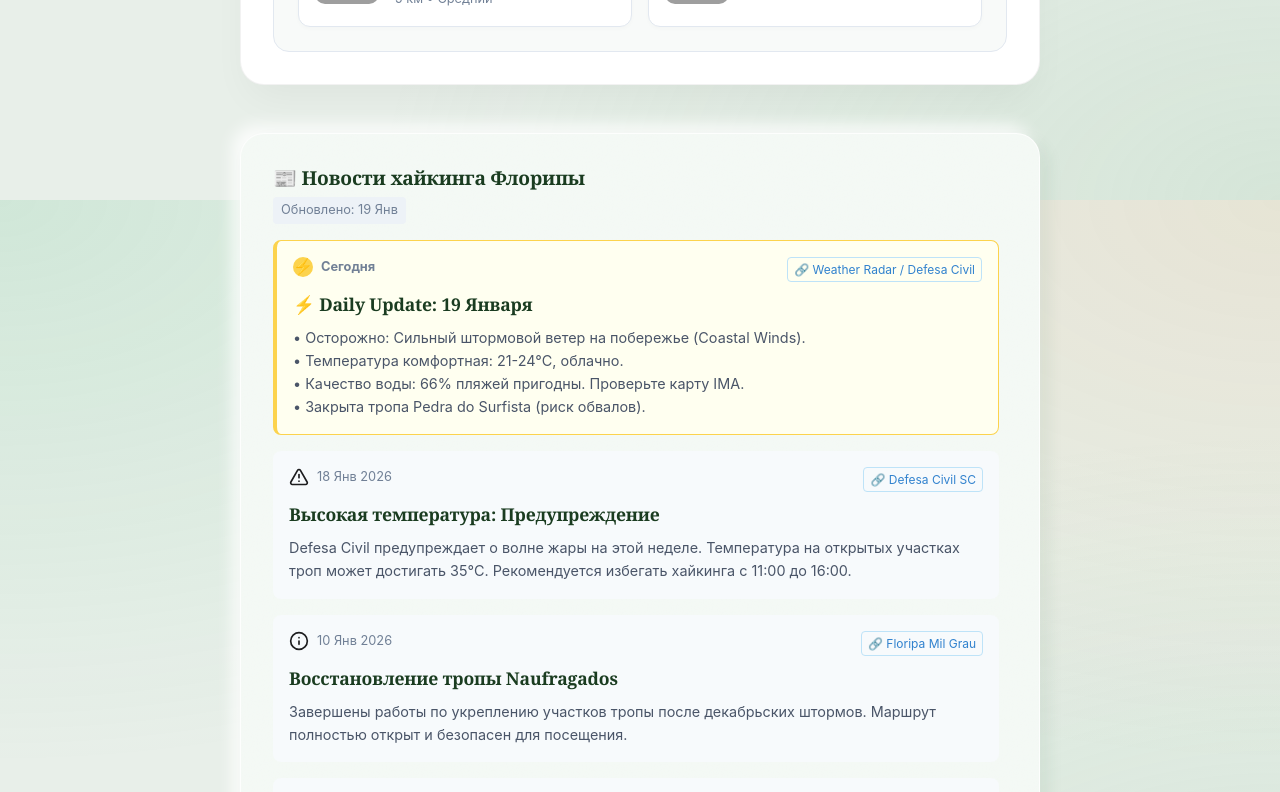
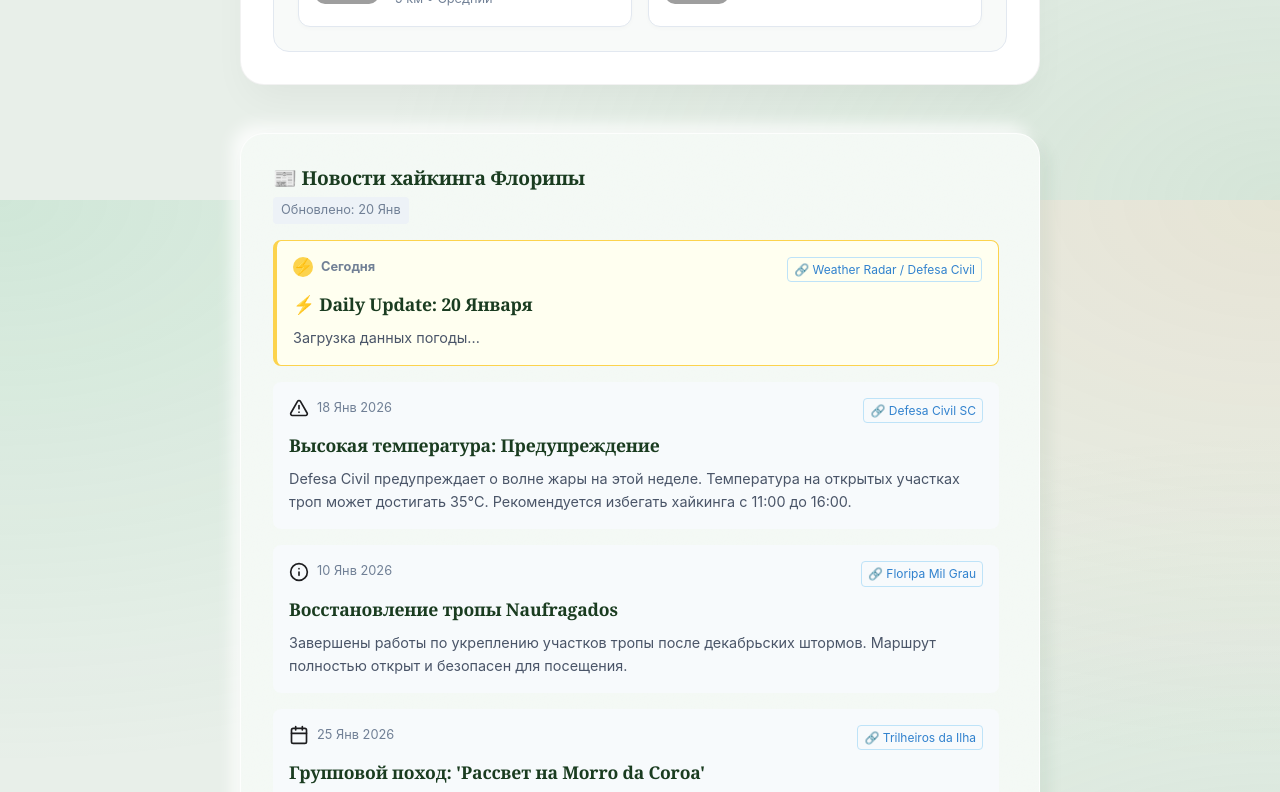
Before and after one commit to deborahnelson8788726/floripahikegpro, a React (Vite) app: page / in a window 1280 px wide. Shown: the part 1400-2192 px from the top of the page. Built offline with nearby package versions, Linux system fonts and the light colour scheme; no server answers; grey boxes are pictures that could not be loaded.

Commit message:
feat: implement dynamic daily update with live weather data

```diff
--- a/src/App.jsx
+++ b/src/App.jsx
@@ -167,7 +167,7 @@ function App() {
                 <TrailSuggester />
 
                 {/* 3) 📰 Новости хайкинга Флорипы */}
-                <NewsFeed />
+                <NewsFeed weather={weather} />
 
                 {/* 4) 🗺️ ИНТЕРАКТИВНАЯ КАРТА МАРШРУТОВ */}
                 <div style={{ display: 'flex', flexDirection: 'column', gap: '0.5rem' }}>
--- a/src/components/NewsFeed.jsx
+++ b/src/components/NewsFeed.jsx
@@ -1,16 +1,36 @@
 import { AlertTriangle, Info, Calendar } from 'lucide-react';
 
-export default function NewsFeed() {
-    const news = [
-        {
+export default function NewsFeed({ weather }) {
+    // Dynamic Daily Update Logic
+    const getDailyUpdate = () => {
+        const now = new Date();
+        const months = ['Января', 'Февраля', 'Марта', 'Апреля', 'Мая', 'Июня', 'Июля', 'Августа', 'Сентября', 'Октября', 'Ноября', 'Декабря'];
+        const dateStr = `${now.getDate()} ${months[now.getMonth()]}`;
+
+        let weatherText = "Загрузка данных погоды...";
+        if (weather && weather.current) {
+            const temp = Math.round(weather.current.temperature_2m);
+            const wind = Math.round(weather.current.wind_speed_10m);
+            const isStormy = wind > 30 || (weather.current.precipitation > 0);
+
+            weatherText = `• ${isStormy ? '⚠️ Осторожно: Возможен шторм/осадки' : '✅ Погодные условия благоприятные'}.
+• Температура: ${temp}°C, ветер ${wind} км/ч.
+• Качество воды: Проверьте карту IMA (обновляется еженедельно).
+• Следите за обновлениями Defesa Civil.`;
+        }
+
+        return {
             id: 101,
             type: 'daily',
-            title: "⚡ Daily Update: 19 Января",
+            title: `⚡ Daily Update: ${dateStr}`,
             date: "Сегодня",
-            content: "• Осторожно: Сильный штормовой ветер на побережье (Coastal Winds).\n• Температура комфортная: 21-24°C, облачно.\n• Качество воды: 66% пляжей пригодны. Проверьте карту IMA.\n• Закрыта тропа Pedra do Surfista (риск обвалов).",
+            content: weatherText,
             source: "Weather Radar / Defesa Civil",
             url: "https://www.defesacivil.sc.gov.br/categoria/alerta/"
-        },
+        };
+    };
+
+    const staticNews = [
         {
             id: 1,
             type: 'warning',
@@ -49,6 +69,8 @@ export default function NewsFeed() {
         }
     ];
 
+    const news = [getDailyUpdate(), ...staticNews];
+
     const getIcon = (type) => {
         switch (type) {
             case 'daily': return <div style={{ width: '20px', height: '20px', borderRadius: '50%', background: '#FCD34D', display: 'flex', alignItems: 'center', justifyContent: 'center' }}>⚡</div>;
@@ -64,7 +86,7 @@ export default function NewsFeed() {
             <div style={{ display: 'flex', flexDirection: 'column', alignItems: 'flex-start', gap: '0.5rem', marginBottom: '1rem' }}>
                 <h2 style={{ fontSize: '1.2rem', margin: 0, lineHeight: 1.2 }}>📰 Новости хайкинга Флорипы</h2>
                 <span style={{ fontSize: '0.8rem', color: '#718096', background: '#EDF2F7', padding: '0.2rem 0.5rem', borderRadius: '0.25rem' }}>
-                    Обновлено: 19 Янв
+                    Обновлено: {new Date().getDate()} {['Янв', 'Фев', 'Мар', 'Апр', 'Мая', 'Июн', 'Июл', 'Авг', 'Сен', 'Окт', 'Ноя', 'Дек'][new Date().getMonth()]}
                 </span>
             </div>
             <div style={{ marginTop: '1rem', display: 'flex', flexDirection: 'column', gap: '1rem', maxHeight: '1200px', overflowY: 'auto', paddingRight: '0.5rem' }}>
```
